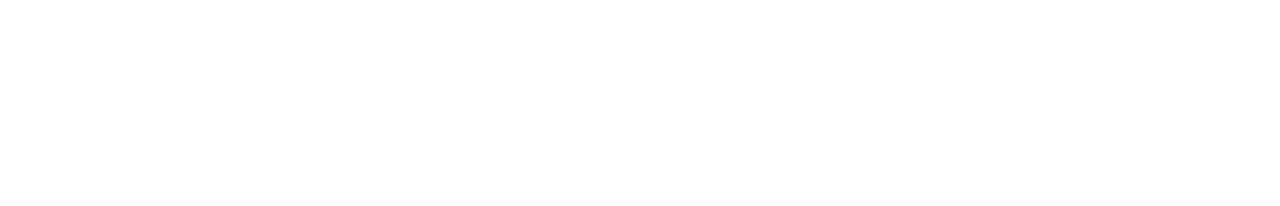
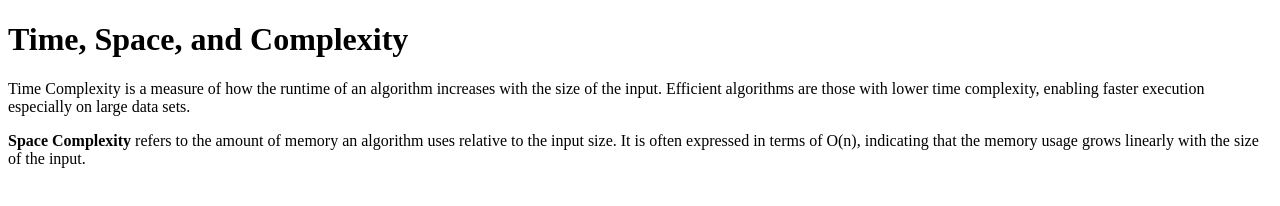
Before and after one commit to acciojob/time-and-space-complexity-UmashankarAhirwar20, a website: page main.html in a window 1280 px wide. Drawn offline with Linux system fonts and the light colour scheme.

Commit message:
created a submission

```diff
--- a/main.html
+++ b/main.html
@@ -7,6 +7,11 @@
 </head>
 
 <body>
+	<h1>Time, Space, and Complexity</h1>
+	<p>Time Complexity is a measure of how the runtime of an algorithm increases with the size of the input.
+        Efficient algorithms are those with lower time complexity, enabling faster execution especially on large data sets.</p>
+	<p><b>Space Complexity</b> refers to the amount of memory an algorithm uses relative to the input size.
+        It is often expressed in terms of O(n), indicating that the memory usage grows linearly with the size of the input.</p>
 	<!-- the entire body must be written by student -->
     <script type="text/javascript" src="./script.js">
 </script>
```
